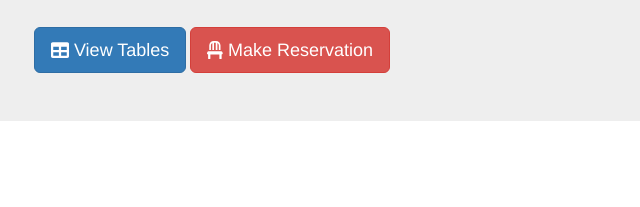
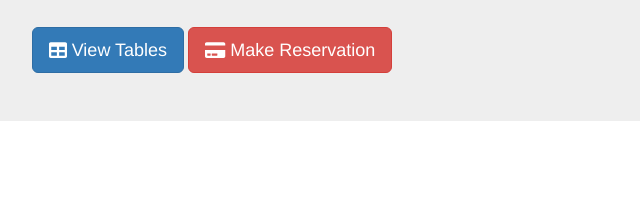
Before and after one commit to ironicminer/Hot-Restaurant, a plain HTML site: page index.html in a window 1280 px wide. Shown: the part 214-421 px from the top of the page, 428-1068 px from the left. Drawn offline with nearby package versions, Linux system fonts and the light colour scheme.

Commit message:
updatded icon

```diff
--- a/index.html
+++ b/index.html
@@ -21,7 +21,7 @@
 
 			<div class="text-center">
 				<a href="/tables"><button type="button" class="btn btn-lg btn-primary"><i class="fas fa-table"></i> View Tables</button></a>
-				<a href="/reserve"><button type="button" class="btn btn-lg btn-danger"><i class="fas fa-chair"></i> Make Reservation</button></a>
+				<a href="/reserve"><button type="button" class="btn btn-lg btn-danger"><i class="fas fa-credit-card"></i> Make Reservation</button></a>
 			</div>
 
 		</div>
```
